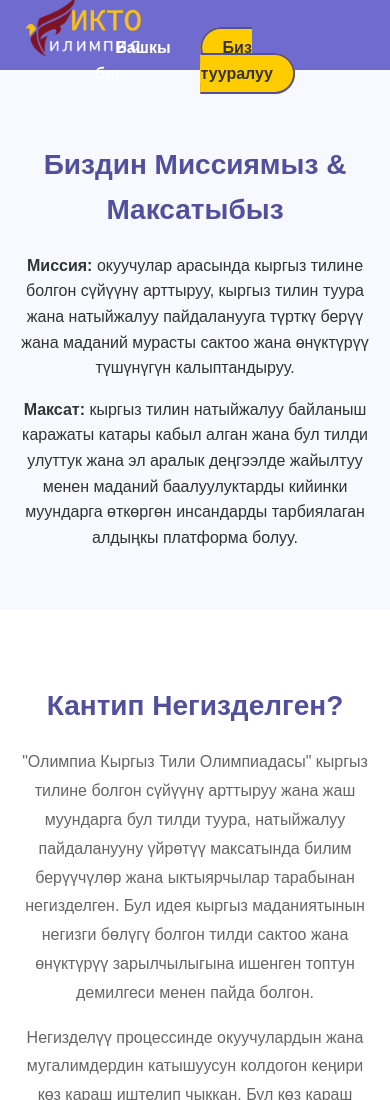
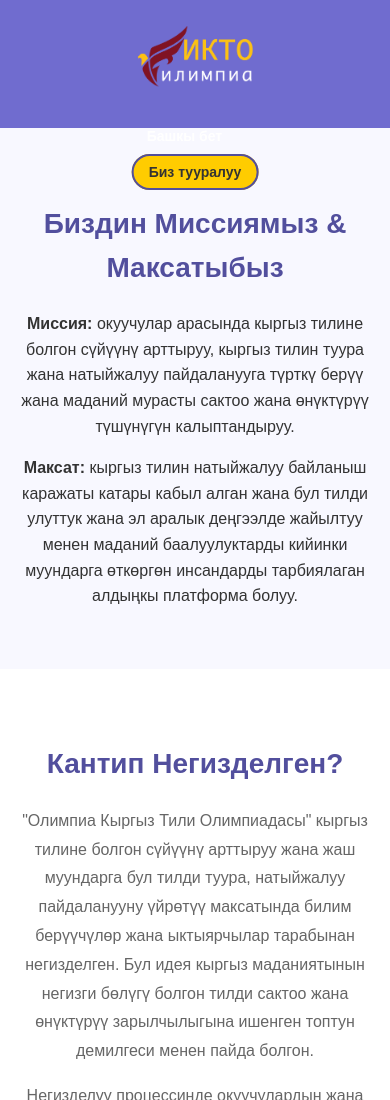
Before and after one commit to ademtkn/ilimpia-website, a plain HTML site: page about.html in a window 390 px wide. Shown: the top 1100 px of the page. Drawn offline with nearby package versions, Linux system fonts and the light colour scheme.

Commit message:
22-11-24_2

```diff
--- a/css/about.css
+++ b/css/about.css
@@ -468,6 +468,30 @@ body {
     font-size: 14px;
 }
 
+/* MOBIL */
+@media (max-width: 768px) {
+    .header .container {
+        flex-direction: column;
+        height: auto; /* Yüksekliği otomatik ayarla */
+    }
+
+    .logo img {
+        width: 120px;
+        height: auto;
+    }
+
+    .nav-links {
+        flex-direction: column; /* Menü elemanlarını alt alta diz */
+        gap: 10px;
+    }
+
+    .nav-links li a {
+        padding: 8px 15px;
+        font-size: 14px;
+    }
+}
+
+
 @media (max-width: 768px) {
     .social-icons {
         gap: 15px;
```
Also changed, not shown: about.html (+1 -0 lines), css/style.css (+7 -0 lines).
